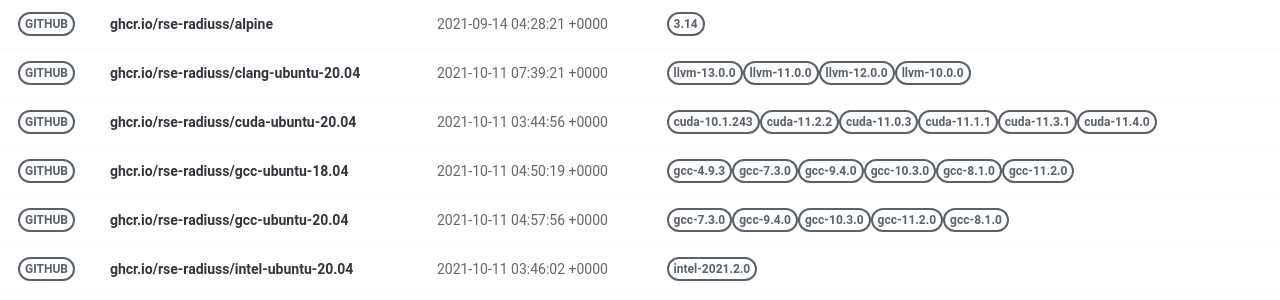
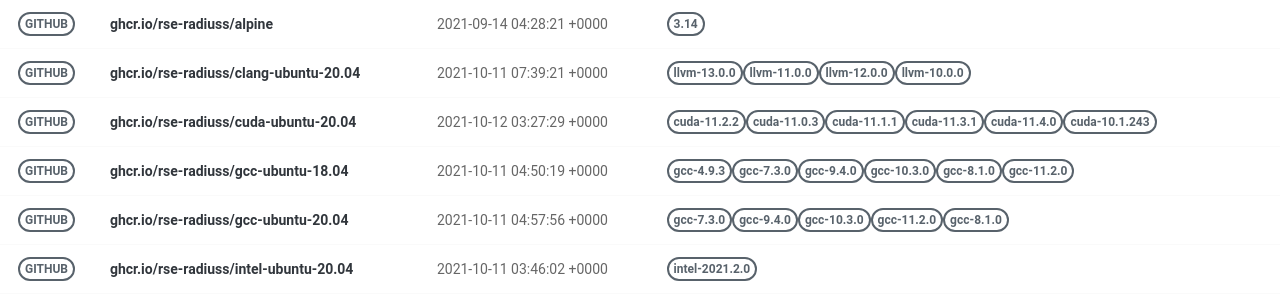
Before and after one commit to rse-ops/docker-images, a Jekyll site: the page built from pages/index.md, in a window 1280 px wide. Shown: the part 130-430 px from the top of the page. Built offline with Jekyll 4.4.1, drawn with Linux system fonts in a browser that asks for light colours; nearby versions of some CDN libraries.

Commit message:
Automated push to update library 2021-10-12

```diff
--- a/_library/ghcr.io-rse-radiuss-cuda-ubuntu-20.04.md
+++ b/_library/ghcr.io-rse-radiuss-cuda-ubuntu-20.04.md
@@ -1,14 +1,11 @@
 ---
 layout: container
 name: ghcr.io/rse-radiuss/cuda-ubuntu-20.04
-updated_at: 2021-10-11 03:44:56.337253
+updated_at: 2021-10-12 03:27:29.512343
 
 
 container_url: https://github.com/orgs/rse-radiuss/packages/container/package/cuda-ubuntu-20.04
 versions:
- - tag: cuda-10.1.243
-   dockerfile: https://github.com/rse-radiuss/docker-images/blob/main/ubuntu/cuda/Dockerfile
-   manifest: https://crane.ggcr.dev/manifest/ghcr.io/rse-radiuss/cuda-ubuntu-20.04:cuda-10.1.243
  - tag: cuda-11.2.2
    dockerfile: https://github.com/rse-radiuss/docker-images/blob/main/ubuntu/cuda/Dockerfile
    manifest: https://crane.ggcr.dev/manifest/ghcr.io/rse-radiuss/cuda-ubuntu-20.04:cuda-11.2.2
```
Also changed, not shown: other parts of _library/ghcr.io-rse-radiuss-cuda-ubuntu-20.04.md (+3 -0 lines).
